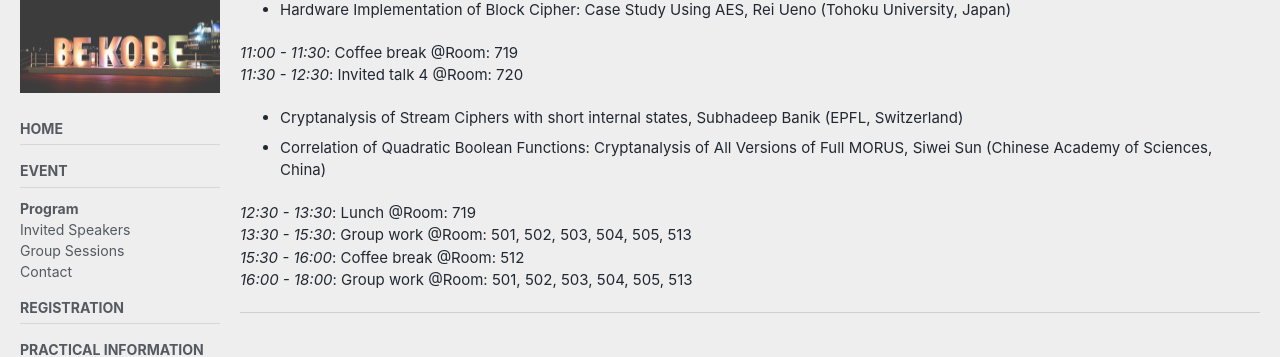
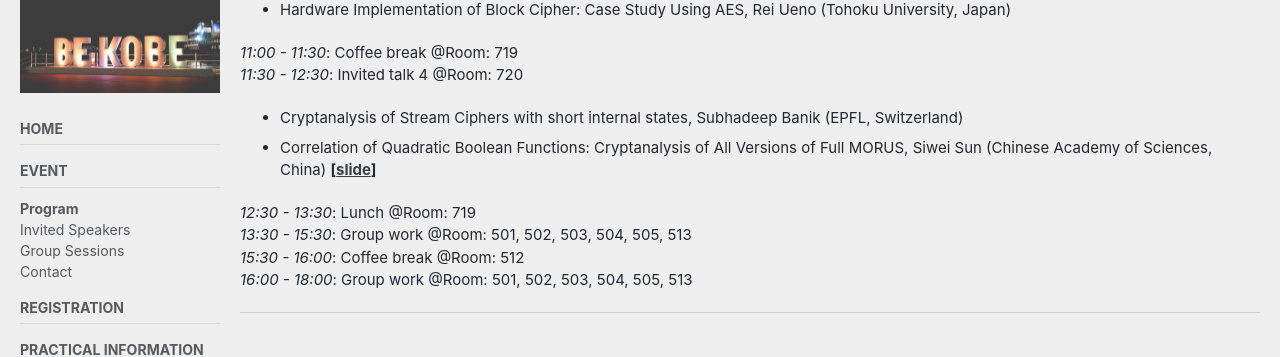
Before and after one commit to askworkshop/ask2019, a Jekyll site: the page built from program.md, in a window 1280 px wide and 900 px high, scrolled down 818 px. Shown: the part 100-457 px from the top of the window. Built offline with Jekyll 4.4.1, drawn with Linux system fonts in a browser that asks for light colours; cached includes are drawn as plain includes; nearby versions of some CDN libraries; our own code applies the rules of GitHub Pages for plain Markdown files.

Commit message:
upload some pdf

```diff
--- a/program.md
+++ b/program.md
@@ -61,6 +61,8 @@ sidebar:
   Subhadeep Banik (EPFL, Switzerland)
  - Correlation of Quadratic Boolean Functions: Cryptanalysis of All Versions of Full MORUS,
   Siwei Sun (Chinese Academy of Sciences, China)
+  <b>[<a href="../assets/slides/MORUS.pdf" target="_blank">slide</a>]
+
 
 *12:30 - 13:30*: Lunch  @Room: 719
 *13:30 - 15:30*: Group work  @Room: 501, 502, 503, 504, 505, 513
```
Also changed, not shown: 1 other file.
